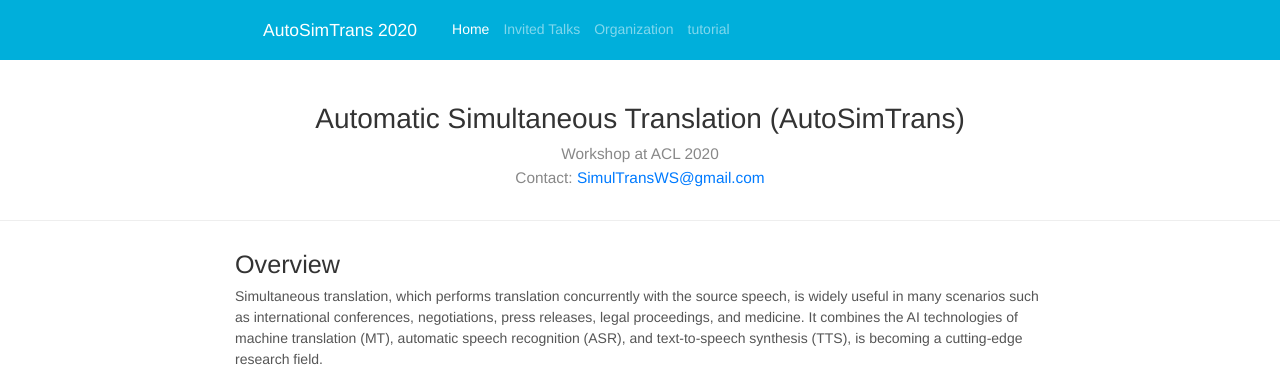
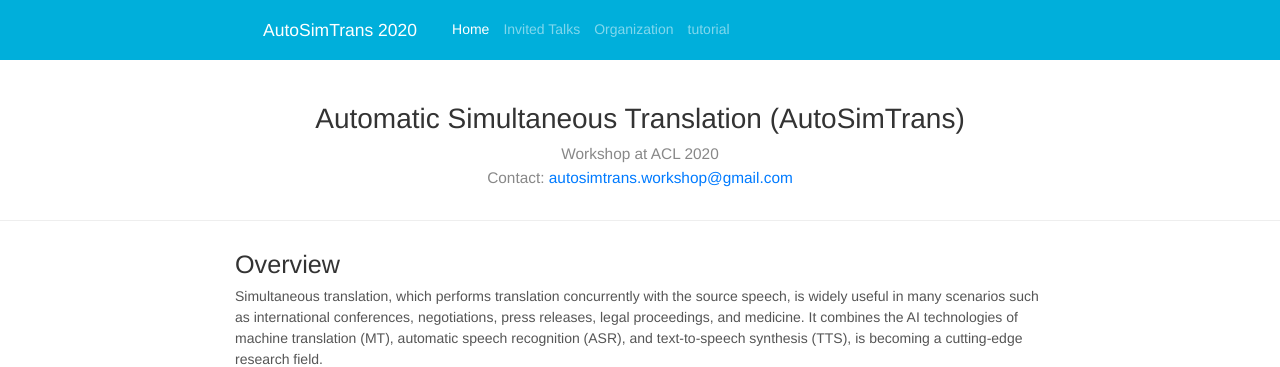
Before and after one commit to SimulTrans-workshop/SimulTrans-workshop.github.io, a Jekyll site: the page built from index.md, in a window 1280 px wide and 900 px high. Shown: the top 367 px of the window. Built offline with Jekyll 4.4.1, drawn with Linux system fonts in a browser that asks for light colours; nearby versions of some CDN libraries; some of the changed text lies outside the part shown.

Commit message:
name changed

```diff
--- a/_config.yml
+++ b/_config.yml
@@ -9,9 +9,9 @@
 markdown: kramdown
 
 ### content configuration ###
-title:       "Workshop on Simultaneous Translation (SimulTrans)"
+title:       "Workshop on Automatic Simultaneous Translation (AutoSimTrans)"
 keywords:    "workshop, machine translation, natural language processing"
-description: "The official website for the Workshop on Workshop on Simultaneous Translation"
+description: "The official website for the Workshop on Automatic Simultaneous Translation"
 favicon:     #put a path like: "img/favicon.ico"
 touch_icon:  #put a path like: "img/apple-touch-icon.png"
 
--- a/_layouts/main-anchor.html
+++ b/_layouts/main-anchor.html
@@ -63,7 +63,7 @@
         <p class="lead blog-description">
             Workshop at ACL 2020<br/>
 
-            Contact: <a href="mailto:SimulTransWS@gmail.com">SimulTransWS@gmail.com</a>
+            Contact: <a href="mailto:autosimtrans.workshop@gmail.com">autosimtrans.workshop@gmail.com</a>
         </p>
     </div>
 </div>
@@ -80,7 +80,7 @@
 
 <footer class="blog-footer">
     <p>
-        <a href="https://github.com/SimulTrans-workshop/SimulTrans-workshop.github.io" class="footer-icon">
+        <a href="https://github.com/autosimtrans/autosimtrans.github.io" class="footer-icon">
             <img height="24" width="24" src="https://unpkg.com/simple-icons@latest/icons/github.svg"/>
         </a>
         <a href="https://getbootstrap.com" class="footer-icon">
--- a/index.md
+++ b/index.md
@@ -100,4 +100,4 @@
 
 
 
-Please see [Invitation to Sponsor SimulTrans](assets/docs/sponsorship.pdf) for sponsorship details.
+Please see [Invitation to Sponsor AutoSimTrans](assets/docs/sponsorship.pdf) for sponsorship details.
```
